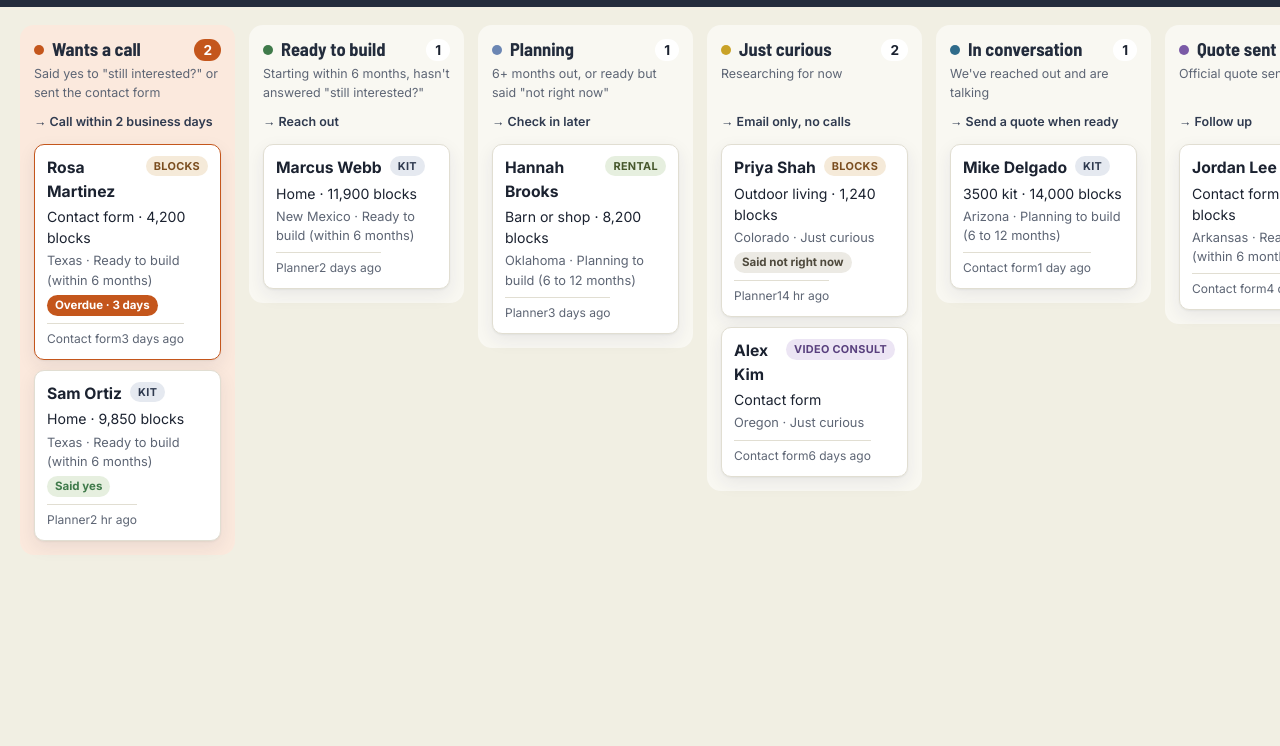
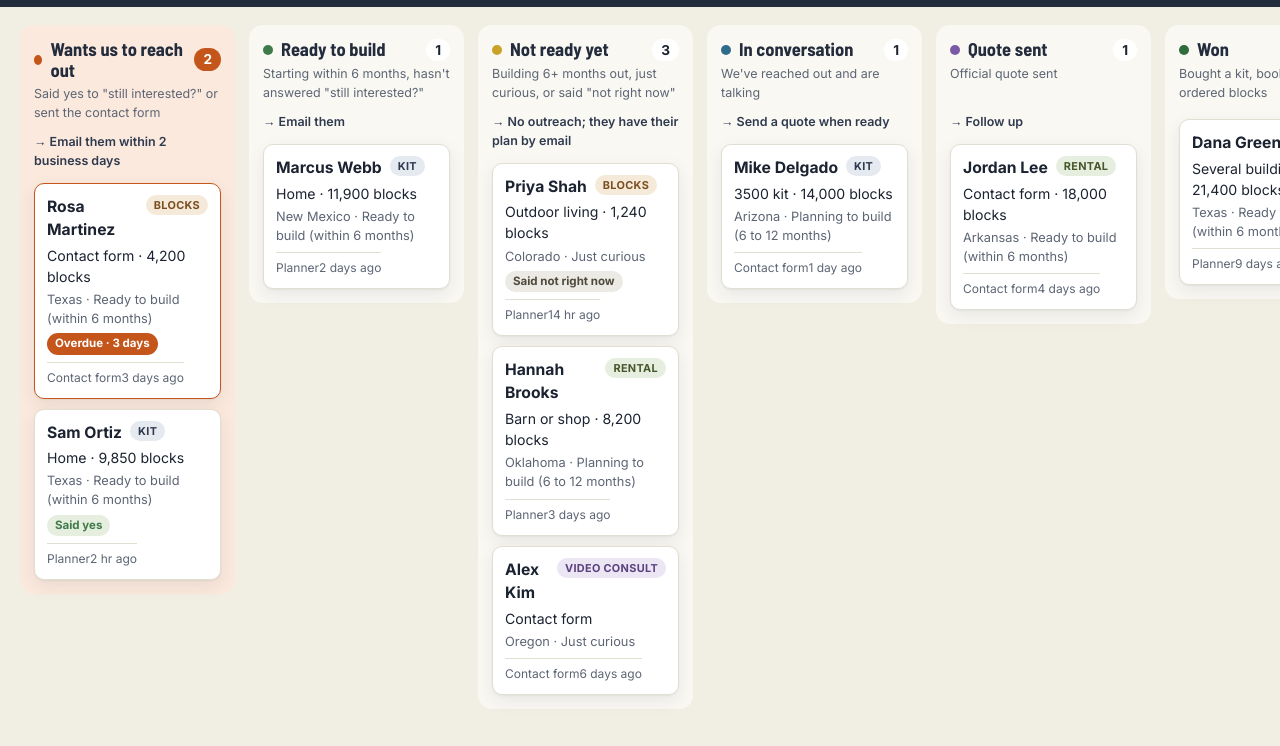
Before and after one commit to laurenbur2/aect-earth-block, a plain HTML site: page site/admin/index.html in a window 1280 px wide. Shown: the part 54-800 px from the top of the page. Drawn offline with Linux system fonts and the light colour scheme.

Commit message:
Lead dashboard: drop Planning; 'Wants us to reach out' by email instead of 'Wants a call'
- Stages: Wants us to reach out, Ready to build, Not ready yet, In conversation, Quote sent, Won, Lost
- Planning to build / I have land / Just curious / 'Not right now' all go to Not ready yet
- Next steps say email, not call (AECT's calls are paid consults)

Co-Authored-By: Claude Opus 5.5 <noreply@anthropic.com>

```diff
--- a/backend/supabase/functions/submit-lead/index.ts
+++ b/backend/supabase/functions/submit-lead/index.ts
@@ -70,7 +70,7 @@ Deno.serve(async (req) => {
       timeline: lead.timeline || existing.timeline, path: lead.path || existing.path,
       summary: { ...existing.summary, ...lead.summary },
       raw: payload,
-      // Only ever move a returning lead up (e.g. Just curious -> Wants a call), never down.
+      // Only ever move a returning lead up (e.g. Not ready yet -> Wants us to reach out), never down.
       stage: mergeStage(existing.stage, stage),
     }).eq("id", existing.id).select().single();
     if (error) return new Response(JSON.stringify({ error: "Save failed" }), { status: 500, headers });
@@ -121,7 +121,7 @@ async function interest(payload: Record<string, unknown>, headers: Record<string
   if (yes && row) { // a hot lead: tell AECT right away
     const notify = env("NOTIFY_EMAIL").split(",").map((s) => s.trim()).filter(Boolean);
     const alert = internalEmail(row, row.stage, env("DASHBOARD_URL") ? `${env("DASHBOARD_URL")}#lead=${row.id}` : undefined);
-    const subject = `Wants a call: ${row.name || row.email}`;
+    const subject = `Wants us to reach out: ${row.name || row.email}`;
     const r = await send(notify, subject, alert.html, row.email);
     await db.from("lead_events").insert({ lead_id: row.id, kind: "email", author: "system", title: subject, body: alert.html,
       meta: { to: notify.join(", "), subject, audience: "aect", ...r } });
--- a/site/admin/admin.css
+++ b/site/admin/admin.css
@@ -34,21 +34,21 @@ h1, h2, h3 { font-family: var(--font-head); line-height: 1.15; margin: 0; color:
 .bar .btn-plain, .bar select, .bar .search { border-color: transparent; color: var(--ink); }
 
 /* Board */
-.board { flex: 1; display: grid; grid-template-columns: repeat(8, minmax(215px, 1fr)); gap: 14px; padding: 18px 20px; overflow-x: auto; align-items: start; }
+.board { flex: 1; display: grid; grid-template-columns: repeat(7, minmax(215px, 1fr)); gap: 14px; padding: 18px 20px; overflow-x: auto; align-items: start; }
 .col { background: rgba(255,255,255,.55); border: 2px solid transparent; border-radius: 14px; padding: 12px; min-height: 240px; transition: border-color .15s, background .15s; }
 .col.is-over { border-color: var(--brand); background: var(--brand-tint); }
 .col-head { display: flex; align-items: center; justify-content: space-between; gap: 8px; }
 .col-head h2 { font-size: 1.15rem; display: flex; align-items: center; gap: 8px; }
 .col-head h2::before { content: ""; width: 10px; height: 10px; border-radius: 50%; background: var(--dot, var(--brand)); }
-.col--call { --dot: #c4561c; } .col--ready { --dot: #3f7a4a; } .col--planning { --dot: #6b86b3; } .col--curious { --dot: #c9a227; }
+.col--reach { --dot: #c4561c; } .col--ready { --dot: #3f7a4a; } .col--later { --dot: #c9a227; }
 .col--talking { --dot: #2f6b8a; } .col--quoted { --dot: #7a5aa6; } .col--won { --dot: #2f6b3b; } .col--lost { --dot: #9aa0a8; }
-.col--call { background: #fbe9dd; }
+.col--reach { background: #fbe9dd; }
 .col-todo { font-size: .78rem; font-weight: 600; color: var(--brand-dark); margin: -6px 0 12px; }
 .count.count--late { background: #c4561c; color: #fff; }
 .card.is-late { border-color: #c4561c; }
 .tags { display: flex; flex-wrap: wrap; gap: 4px; }
 .tags:empty { display: none; }
-.call.call--late { background: #c4561c; color: #fff; }
+.chip.chip--late { background: #c4561c; color: #fff; }
 .d-todo { margin: 10px 0 0; font-weight: 600; color: var(--brand-dark); }
 .d-todo.is-late { color: #a44614; }
 .count { background: var(--paper); border-radius: 999px; padding: 1px 9px; font-weight: 700; font-size: .85rem; }
@@ -64,8 +64,8 @@ h1, h2, h3 { font-family: var(--font-head); line-height: 1.15; margin: 0; color:
 .card-top b { font-size: .98rem; }
 .card-what { font-size: .88rem; }
 .card-meta { color: var(--muted); font-size: .8rem; }
-.call { align-self: flex-start; font-size: .72rem; font-weight: 700; border-radius: 999px; padding: 2px 8px; margin-top: 2px; background: #eceae4; color: #4f4a3d; }
-.call--yes { background: #e6efdf; color: var(--ok); }
+.chip { align-self: flex-start; font-size: .72rem; font-weight: 700; border-radius: 999px; padding: 2px 8px; margin-top: 2px; background: #eceae4; color: #4f4a3d; }
+.chip--yes { background: #e6efdf; color: var(--ok); }
 .card-foot { display: flex; justify-content: space-between; color: var(--muted); font-size: .75rem; margin-top: 4px; padding-top: 6px; border-top: 1px solid var(--line); }
 .path { font-size: .68rem; font-weight: 700; letter-spacing: .03em; text-transform: uppercase; border-radius: 999px; padding: 2px 8px; white-space: nowrap; background: var(--brand-tint); color: var(--brand-dark); }
 .path--rent { background: #e6efdf; color: #46572c; }
@@ -134,7 +134,7 @@ h1, h2, h3 { font-family: var(--font-head); line-height: 1.15; margin: 0; color:
   .bar { padding: 10px 16px; }
   .bar-tools { margin-left: 0; width: 100%; }
   .bar-tools .search { flex: 1; width: auto; min-width: 0; }
-  .board { grid-template-columns: repeat(8, 82vw); padding: 14px 16px; scroll-snap-type: x mandatory; }
+  .board { grid-template-columns: repeat(7, 82vw); padding: 14px 16px; scroll-snap-type: x mandatory; }
   .col { scroll-snap-align: start; }
   .drawer-inner { padding: 18px 16px 32px; }
   .plan-opts { grid-template-columns: 1fr; }
--- a/site/admin/admin.js
+++ b/site/admin/admin.js
@@ -45,7 +45,7 @@ async function supabaseApi() {
 }
 
 // ---- Data: demo (sample leads in localStorage) ------------------------------------------------
-const DEMO_KEY = "aect-admin-demo-v6";
+const DEMO_KEY = "aect-admin-demo-v7";
 const day = 864e5;
 const DEMO_SEED = [
   { days: 0.1, stage: null, interested: true, p: { source: "aect-ceb-planner", contact: { name: "Sam Ortiz", email: "sam.ortiz@example.com" },
@@ -152,7 +152,7 @@ function cardHtml(l) {
     <span class="card-top"><b>${esc(l.name || l.email)}</b><span class="path path--${esc(l.path)}">${esc(PATHS[l.path] || l.source)}</span></span>
     <span class="card-what">${esc(what)}</span>
     <span class="card-meta">${esc(l.state || "")}${l.timeline ? ` · ${esc(TIMELINES[l.timeline])}` : ""}</span>
-    <span class="tags">${late ? `<span class="call call--late">Overdue · ${ago(l.stage_changed_at || l.created_at).replace(" ago", "")}</span>` : ""}${l.wants_contact === true ? `<span class="call call--yes">Said yes</span>` : l.wants_contact === false ? `<span class="call">Said not right now</span>` : ""}</span>
+    <span class="tags">${late ? `<span class="chip chip--late">Overdue · ${ago(l.stage_changed_at || l.created_at).replace(" ago", "")}</span>` : ""}${l.wants_contact === true ? `<span class="chip chip--yes">Said yes</span>` : l.wants_contact === false ? `<span class="chip">Said not right now</span>` : ""}</span>
     <span class="card-foot"><span>${l.source === "planner" ? "Planner" : "Contact form"}</span><span>${ago(l.created_at)}</span></span>
   </button>`;
 }
@@ -212,7 +212,7 @@ const EVENT_ICON = { created: "★", resubmitted: "↺", interest: "?", email: "
 function facts(l) {
   const s = l.summary || {};
   const rows = [
-    ["Wants", PATHS[l.path]], ["Wants a call", l.wants_contact === true ? "Yes" : l.wants_contact === false ? "Not right now" : l.source === "planner" ? "Didn't answer" : null],
+    ["Wants", PATHS[l.path]], ["Wants us to reach out", l.wants_contact === true ? "Yes" : l.wants_contact === false ? "Not right now" : l.source === "planner" ? "Didn't answer" : null],
     ["Location", l.state], ["Project", PROJECTS[l.project]], ["Size", s.size && `${int(s.size)} ${l.project === "outdoor" ? "ft of wall" : "sq ft"}`],
     ["Buy or rent", INTENTS[l.intent]], ["Timeline", TIMELINES[l.timeline]],
     ["Dirt", s.dirt && (s.dirt === "own" ? "From their land" : "Delivered")], ["Labor", s.labor && (s.labor === "hired" ? "Hired crew" : "Volunteers")],
@@ -330,11 +330,10 @@ $("#rulesBtn").onclick = () => {
     <table cellpadding="8" style="border-collapse:collapse;width:100%">
       <tr style="background:#f1efe3"><th align="left">When someone…</th><th align="left">They go to</th></tr>
       ${row("Finishes the quiz: <i>Ready to build</i>", "Ready to build")}
-      ${row("Finishes the quiz: <i>Planning to build</i> or <i>I have land</i>", "Planning")}
-      ${row("Finishes the quiz: <i>Just curious</i>", "Just curious")}
-      ${row("Clicks <i>Yes, have someone reach out</i> on their results", "Wants a call")}
-      ${row("Clicks <i>Not right now</i> (was Ready to build)", "Planning")}
-      ${row("Sends the contact form", "Wants a call (Just curious if they picked that)")}
+      ${row("Finishes the quiz: <i>Planning to build</i>, <i>I have land</i> or <i>Just curious</i>", "Not ready yet")}
+      ${row("Clicks <i>Yes, have someone reach out</i> on their results", "Wants us to reach out")}
+      ${row("Clicks <i>Not right now</i> on their results", "Not ready yet")}
+      ${row("Sends the contact form", "Wants us to reach out (Not ready yet if they picked <i>Just curious</i>)")}
     </table>
     <p><b>What to do</b></p>
     <ul style="padding-left:20px">${STAGES.filter((s) => s.todo).map((s) => `<li><b>${s.label}:</b> ${s.todo}${s.due ? ` (marked overdue after ${s.due} days)` : ""}</li>`).join("")}</ul>
--- a/site/admin/pipeline.js
+++ b/site/admin/pipeline.js
@@ -10,10 +10,9 @@ export const AECT_EMAIL = "info@AECTearthblock.com";
 // from the quiz and contact form); the rest are moved by AECT as they work the lead.
 // `todo` is what the team should do; `due` (days) flags a card as overdue when it sits longer.
 export const STAGES = [
-  { id: "call", label: "Wants a call", hint: "Said yes to \"still interested?\" or sent the contact form", todo: "Call within 2 business days", due: 2 },
-  { id: "ready", label: "Ready to build", hint: "Starting within 6 months, hasn't answered \"still interested?\"", todo: "Reach out", due: 3 },
-  { id: "planning", label: "Planning", hint: "6+ months out, or ready but said \"not right now\"", todo: "Check in later" },
-  { id: "curious", label: "Just curious", hint: "Researching for now", todo: "Email only, no calls" },
+  { id: "reach", label: "Wants us to reach out", hint: "Said yes to \"still interested?\" or sent the contact form", todo: "Email them within 2 business days", due: 2 },
+  { id: "ready", label: "Ready to build", hint: "Starting within 6 months, hasn't answered \"still interested?\"", todo: "Email them", due: 3 },
+  { id: "later", label: "Not ready yet", hint: "Building 6+ months out, just curious, or said \"not right now\"", todo: "No outreach; they have their plan by email" },
   { id: "talking", label: "In conversation", hint: "We've reached out and are talking", todo: "Send a quote when ready" },
   { id: "quoted", label: "Quote sent", hint: "Official quote sent", todo: "Follow up", due: 7 },
   { id: "won", label: "Won", hint: "Bought a kit, booked a rental or ordered blocks" },
@@ -22,7 +21,7 @@ export const STAGES = [
 
 // How serious each stage is, for automatic moves. The site only ever moves a lead *up* this list,
 // and never touches a lead AECT is already working (In conversation and later).
-const HEAT = { curious: 0, planning: 1, ready: 2, call: 3, talking: 4, quoted: 5, won: 6, lost: 6 };
+const HEAT = { later: 0, ready: 1, reach: 2, talking: 3, quoted: 4, won: 5, lost: 5 };
 const WORKING = HEAT.talking;
 
 export const PATHS = {
@@ -76,9 +75,9 @@ export function normalize(p) {
 
 /** Which stage a brand-new lead starts in, from "Where are you in your project?". */
 export function initialStage(lead) {
-  if (lead.timeline === "research") return "curious";
-  if (lead.source === "contact") return "call"; // they asked us to reply
-  return lead.timeline === "0-6" ? "ready" : "planning";
+  if (lead.timeline === "research") return "later";
+  if (lead.source === "contact") return "reach"; // they asked us to reply
+  return lead.timeline === "0-6" ? "ready" : "later";
 }
 
 /** Stage for a returning lead (planner again, or the contact form after the planner): only ever up. */
@@ -88,17 +87,16 @@ export function mergeStage(current, proposed) {
 }
 
 /**
- * Stage after "Are you still interested?" on the planner results. Yes: Wants a call. No: a lead that
- * looked ready drops to Planning (they weren't truly ready); Planning and Just curious stay put.
+ * Stage after "Are you still interested?" on the planner results. Yes: Wants us to reach out.
+ * No: Not ready yet (they weren't truly ready).
  * Leads AECT is already working are never moved.
  */
 export function interestStage(stage, interested) {
   if (HEAT[stage] >= WORKING) return stage;
-  if (interested) return "call";
-  return stage === "call" || stage === "ready" ? "planning" : stage;
+  return interested ? "reach" : "later";
 }
 
-/** True when a lead has sat in a stage with a deadline (e.g. Wants a call) longer than it should. */
+/** True when a lead has sat in a stage with a deadline (e.g. Wants us to reach out) longer than it should. */
 export function isOverdue(lead, now = Date.now()) {
   const due = STAGES.find((s) => s.id === lead.stage)?.due;
   return !!due && now - new Date(lead.stage_changed_at || lead.created_at) > due * 864e5;
@@ -210,7 +208,7 @@ export function internalEmail(lead, stage, dashboardUrl) {
   const s = lead.summary || {};
   const rows = [
     ["Name", lead.name], ["Email", lead.email], ["Wants", PATHS[lead.path]],
-    ["Wants a call", lead.wants_contact === true ? "Yes" : lead.wants_contact === false ? "Not right now" : null], ["Stage", STAGES.find((x) => x.id === stage)?.label],
+    ["Wants us to reach out", lead.wants_contact === true ? "Yes" : lead.wants_contact === false ? "Not right now" : null], ["Stage", STAGES.find((x) => x.id === stage)?.label],
     ["Location", lead.state], ["Project", PROJECTS[lead.project]], ["Timeline", TIMELINES[lead.timeline]],
     ["Blocks", s.totalBlocks ? int(s.totalBlocks) : s.blocks], ["Machine", s.machine && short(s.machine)],
     ["Kit / product", s.kit || s.product], ["Block type", s.blockType], ["Message", s.message],
```
Also changed, not shown: backend/README.md, 1 other file.
